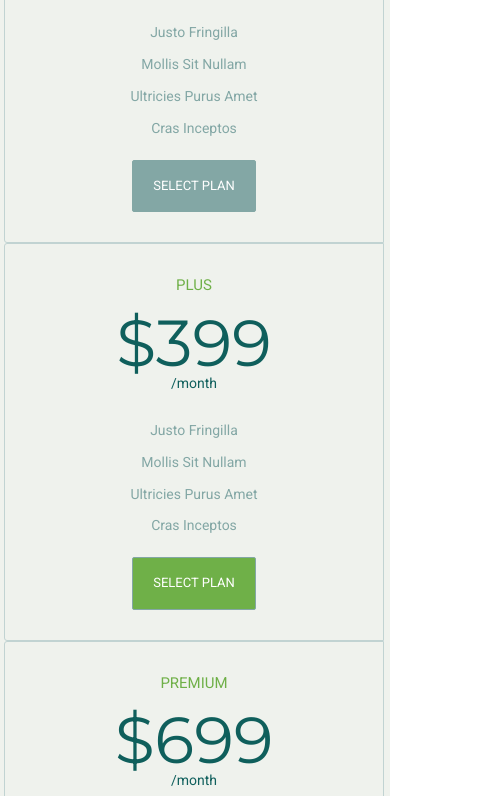
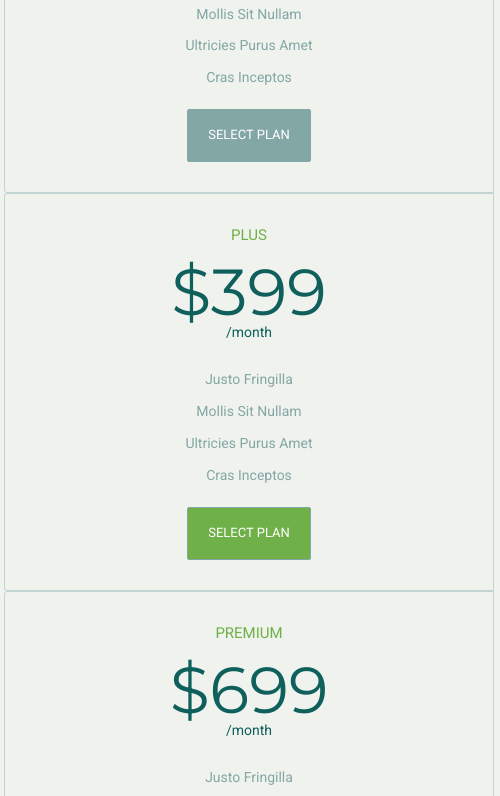
Before and after one commit to AndrewKamenev/Spalah-Advanced-HTML_Wapik, a plain HTML site: page pricing.html in a window 390 px wide. Shown: the part 553-1349 px from the top of the page, 500 px wide, since content can reach past the window. Drawn offline with nearby package versions, Linux system fonts and the light colour scheme.

Commit message:
update responsive

```diff
--- a/scss/all.scss
+++ b/scss/all.scss
@@ -169,17 +169,7 @@
 	margin: 0 auto;
 }
 
-@media (max-width: 550px) {
-	.container {
-		text-align: center;
-		padding: 5px;
-	}
-	.text-left, .text-right {
-		text-align: center;
-	}
-	.price, .price-item {
-		width: 100%;
-	}
+@media (max-width: 810px){
 	.header-nav {
 		display: none;
 		position: absolute;
@@ -208,7 +198,7 @@
 		background-color: black;
 		position: absolute;
 		cursor: pointer;
-		top: 15px;
+		top: 0px;
 		left: -75px;
 		span {
 			display: inline-block;
@@ -229,6 +219,19 @@
 			opacity: 0.7;
 		}
 	}
+}
+@media (max-width: 480px) {
+	.container {
+		text-align: center;
+		padding: 5px;
+	}
+	p, .text-left, .text-right {
+		text-align: center;
+	}
+	.price, .price-item {
+		width: 100%;
+	}
+
 	.width-half {
 		width: 100%;
 	}
--- a/scss/components/global.scss
+++ b/scss/components/global.scss
@@ -1,4 +1,5 @@
 $container-width: 1050px !default;
+$container-min-width: 500px !default;
 $container-gutter: 0 10px !default;
 
 html {
@@ -34,8 +35,12 @@ body {
 	padding-bottom: 30px;
 }
 
+body {
+	min-width: $container-min-width;
+}
 .container {
 	margin: auto;
 	max-width: $container-width;
+	// min-width: $container-min-width;
 	padding: 0 $container-gutter;
 }
--- a/scss/components/grid.scss
+++ b/scss/components/grid.scss
@@ -1,7 +1,7 @@
 $dev: false !default;
 $grid-columns: 12 !default;
 $grid-gutter: 30px !default;
-$breakpoint: ( xs: 550px, sm: 768px, md: 980px, lg: 1200px) !default;
+$breakpoint: ( xs: 480px, sm: 768px, md: 980px, lg: 1200px) !default;
 
 @mixin clearfix() {
     &:before,
```
Also changed, not shown: about-us.html (+24 -10 lines), contact-us.html (+1 -1 lines), css/all.css.
